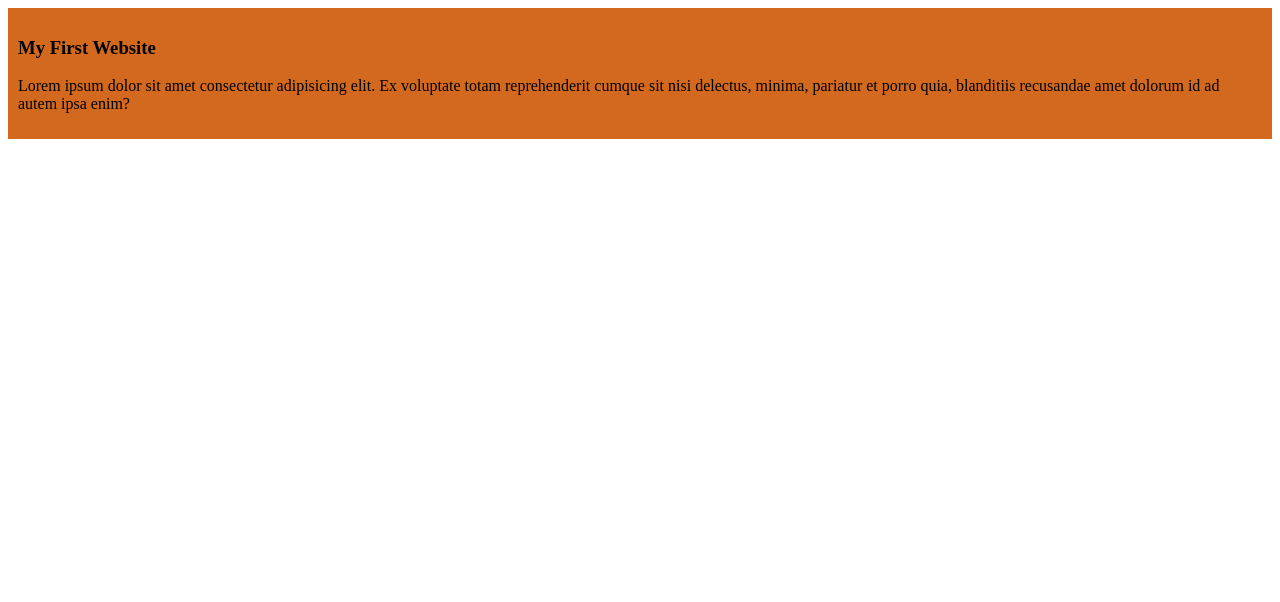
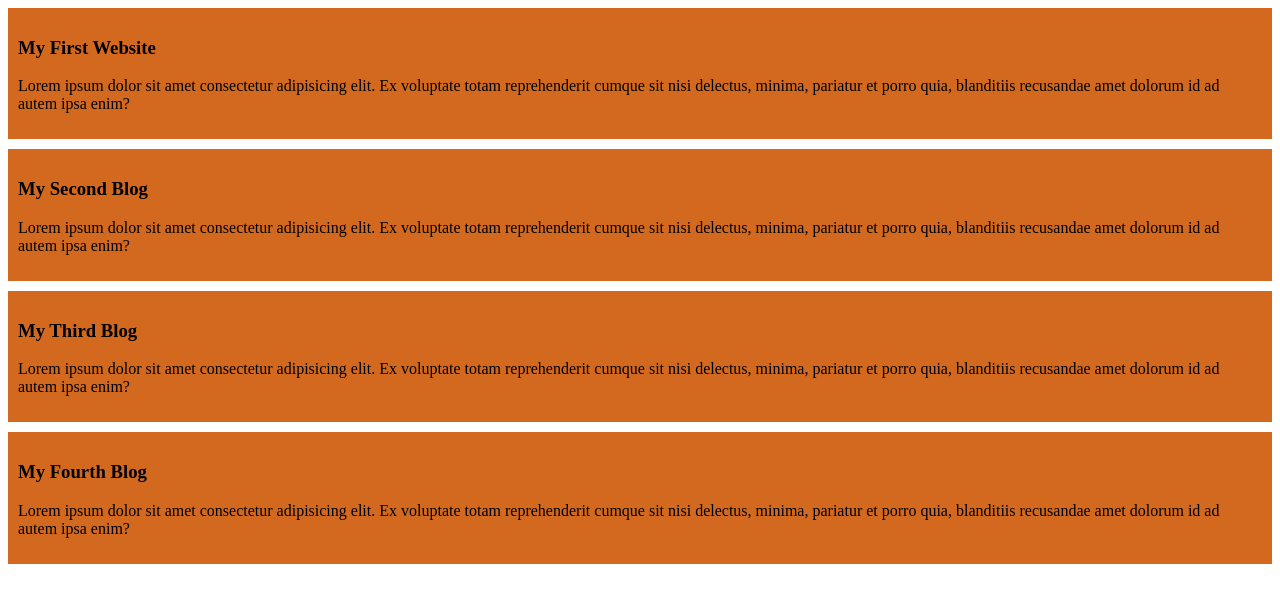
Before and after one commit to zafrinkaisar7/my-simple-website, a plain HTML site: page index.html in a window 1280 px wide. Drawn offline with Linux system fonts and the light colour scheme.

Commit message:
Added second,third,fourth blog

```diff
--- a/index.html
+++ b/index.html
@@ -15,5 +15,29 @@
         amet dolorum id ad autem ipsa enim?</p>
 
     </div>
+    <div>
+       <h3>My Second Blog</h3>
+       <p>Lorem ipsum dolor sit amet consectetur adipisicing elit.
+        Ex voluptate totam reprehenderit cumque sit nisi delectus, minima,
+        pariatur et porro quia, blanditiis recusandae
+        amet dolorum id ad autem ipsa enim?</p>
+
+    </div>
+    <div>
+       <h3>My Third Blog</h3>
+       <p>Lorem ipsum dolor sit amet consectetur adipisicing elit.
+        Ex voluptate totam reprehenderit cumque sit nisi delectus, minima,
+        pariatur et porro quia, blanditiis recusandae
+        amet dolorum id ad autem ipsa enim?</p>
+
+    </div>
+    <div>
+       <h3>My Fourth Blog</h3>
+       <p>Lorem ipsum dolor sit amet consectetur adipisicing elit.
+        Ex voluptate totam reprehenderit cumque sit nisi delectus, minima,
+        pariatur et porro quia, blanditiis recusandae
+        amet dolorum id ad autem ipsa enim?</p>
+
+    </div>
 </body>
 </html>
--- a/styles/blog.css
+++ b/styles/blog.css
@@ -1,4 +1,5 @@
 div{
     background-color: chocolate;
     padding: 10px;
+    margin-bottom: 10px;
 }
```
